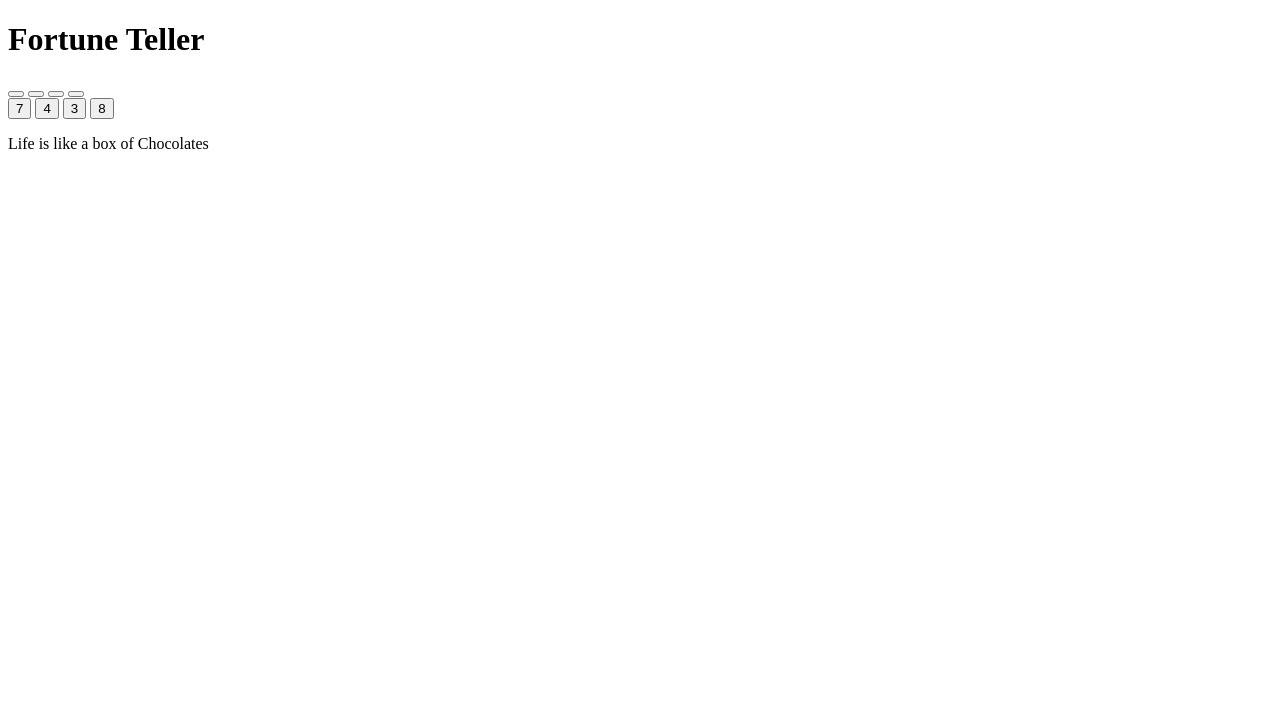
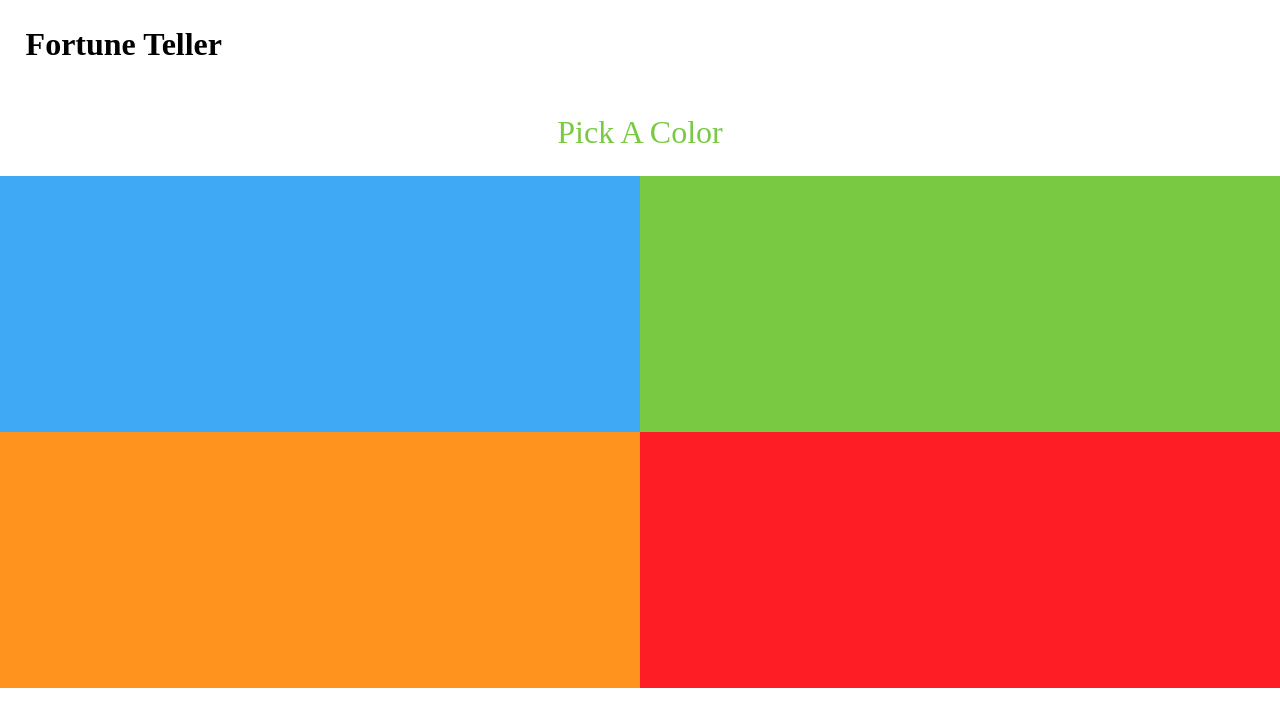
Before and after one commit to smb19961978/p3-wall-bryana, a plain HTML site: page index.html in a window 1280 px wide. Drawn offline with Linux system fonts and the light colour scheme.

Commit message:
Add button and text content and styles

```diff
--- a/index.html
+++ b/index.html
@@ -20,27 +20,45 @@
 
 	</head>
 
+    <div class="container">
+
 	<body>
         <h1>Fortune Teller</h1>
-        <div class="buttons">
-            <button></button>
-            <button></button>
-            <button></button>
-            <button></button>
+
+        <p>Pick A Color</p>
+        <div>
+            <button class="button1"></button>
+            <button class="button2"></button>
+        </div>
+        <div>
+            <button class="button3"></button>
+            <button class="button4"></button>
 		</div>
 
-        <div>
-            <button>7</button>
-            <button>4</button>
-            <button>3</button>
-            <button>8</button>
+        <p class="hide">Pick A Number</p>
+
+        <div class="hide">
+            <button class="button1">7</button>
+            <button class="button2">4</button>
 
         </div>
 
-        <div>
-            <span><p>Life is like a box of Chocolates</p></span>
+        <div class="hide">
+            <button class="button3">3</button>
+            <button class="button4">8</button>
 
         </div>
+
+
+
+        <div>
+            <span><p class="hide">Life is like a box of Chocolates</p></span>
+
+        </div>
+
+        <script src="main.js"></script>
 	</body>
 
+    </div>
+
 </html>
--- a/main.css
+++ b/main.css
@@ -0,0 +1,69 @@
+* {
+	margin: 0;
+	padding: 0;
+	border: 0;
+}
+
+article, aside, details, figcaption, figure, footer, header, main, nav, section, summary {
+    display:block;
+}
+
+.container{
+    display: flex;
+    flex-direction: column;
+}
+
+h1{
+    padding: 2%;
+}
+
+.button1 {
+    background-color:#3fa9f5;
+    padding: 10%;
+    width: 50%;
+
+}
+
+.button2{
+    background-color: #7ac943;
+    padding: 10%;
+    width:50%;
+}
+
+.button3{
+    background-color:#ff931e;
+    width: 50%;
+    padding: 10%;
+}
+
+.button4{
+    background-color:#ff1d25;
+    width: 50%;
+    padding: 10%;
+}
+
+button{
+    font-size: 3em;
+    text-align: center;
+}
+
+
+
+div {
+    display: flex;
+}
+
+.hide{
+    display: none;
+}
+
+p{
+    text-align: center;
+    font-size: 2em;
+    padding: 2%;
+    color: #7ac943
+}
+
+span {
+    margin: auto;
+}
```
